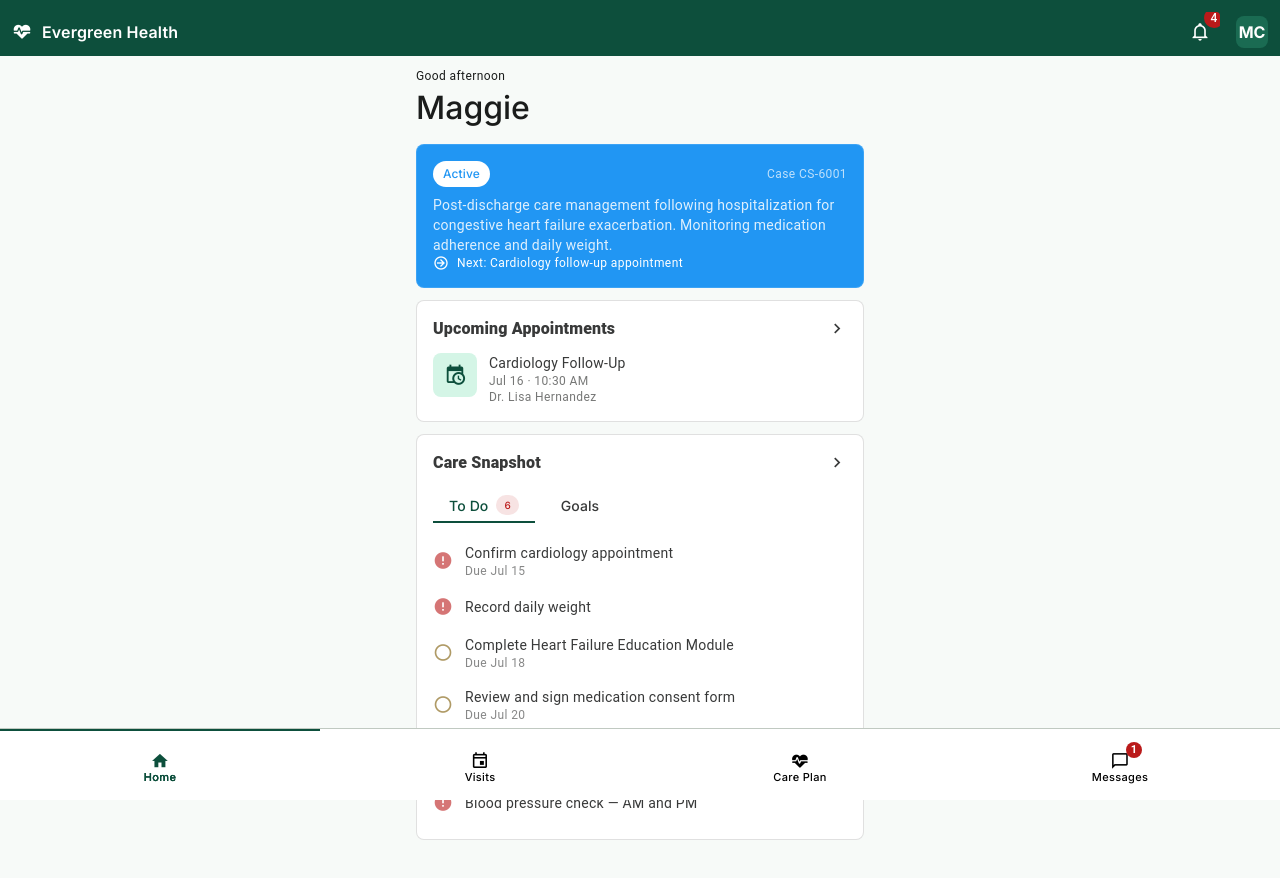
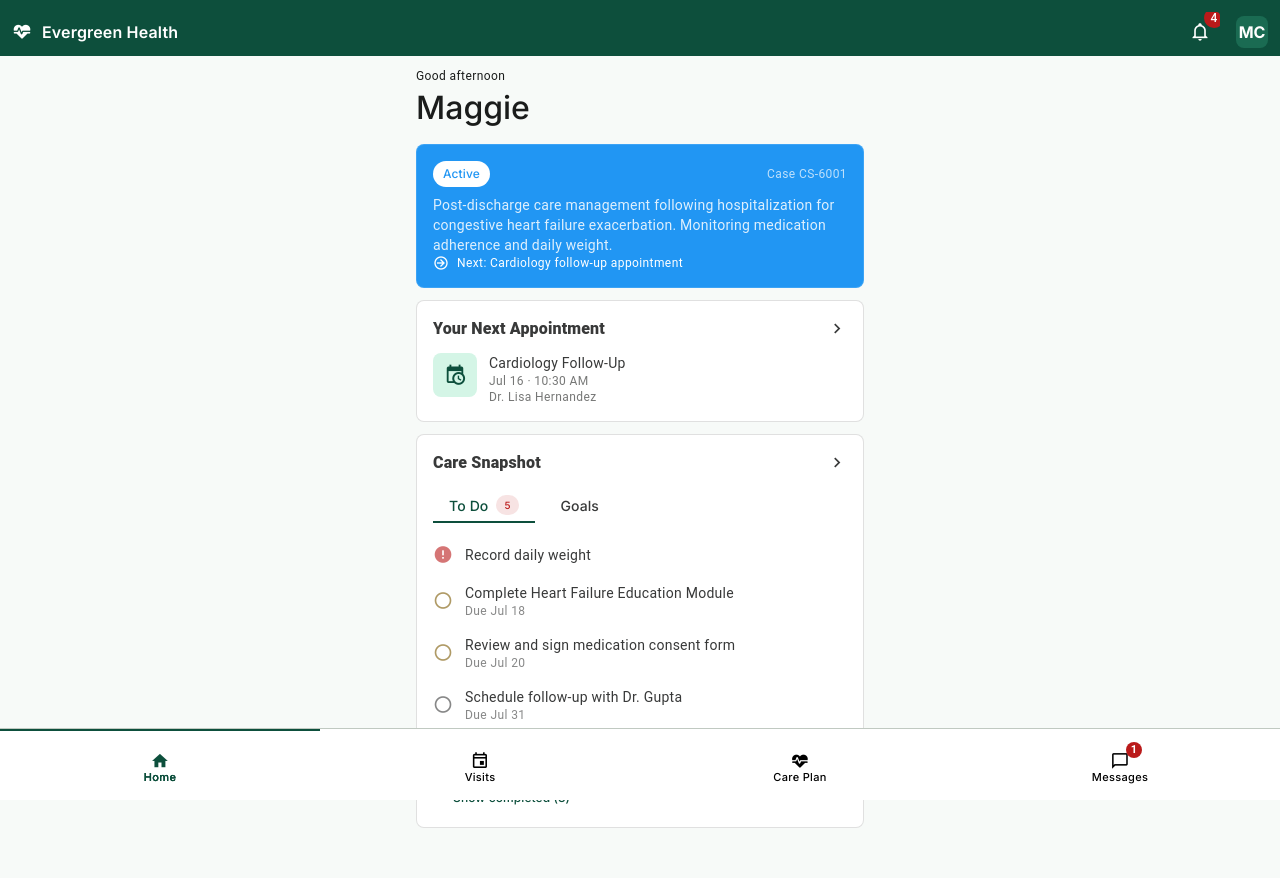
Before and after one commit to glo-kim/my-capstone-mobile, a Vue app: page / in a window 1280 px wide. Shown: the top 878 px of the page. Built offline with nearby package versions, Linux system fonts and the light colour scheme.

Commit message:
feat: update appointment status to completed and add completed tasks section in HomeView

```diff
--- a/src/data/metrics.json
+++ b/src/data/metrics.json
@@ -220,7 +220,8 @@
       "type": "confirm-appointment",
       "priority": "high",
       "dueDate": "2026-07-15",
-      "status": "pending",
+      "status": "completed",
+      "completedDate": "2026-07-13",
       "createdDate": "2026-07-10",
       "assignedBy": "Gloria Kim"
     },
--- a/src/views/HomeView.vue
+++ b/src/views/HomeView.vue
@@ -27,7 +27,7 @@
       <!-- Next Appointment -->
       <v-card class="pa-4" @click="$router.push('/appointments')">
         <div class="d-flex align-center justify-space-between mb-3">
-          <p class="text-title-medium text-on-surface">Upcoming Appointments</p>
+          <p class="text-title-medium text-on-surface">Your Next Appointment</p>
           <v-icon color="on-surface-variant" size="20">mdi-chevron-right</v-icon>
         </div>
         <div class="d-flex align-start ga-3">
@@ -79,6 +79,32 @@
                 <v-list-item-subtitle v-if="task.dueDate" class="text-body-small">
                   Due {{ formatDate(task.dueDate) }}
                 </v-list-item-subtitle>
+              </v-list-item>
+            </v-list>
+
+            <!-- Completed Tasks -->
+            <v-btn
+              variant="text"
+              color="primary"
+              size="small"
+              class="mt-3 px-0"
+              @click="showCompleted = !showCompleted"
+            >
+              <v-icon size="16" class="mr-1">{{ showCompleted ? 'mdi-chevron-up' : 'mdi-chevron-down' }}</v-icon>
+              {{ showCompleted ? 'Hide' : 'Show' }} completed ({{ completedTasks.length }})
+            </v-btn>
+            <v-list v-if="showCompleted" density="compact" class="pa-0 bg-transparent mt-2">
+              <v-list-item
+                v-for="task in completedTasks"
+                :key="task.id"
+                class="px-0"
+              >
+                <template #prepend>
+                  <v-icon color="success" size="20">
+                    mdi-checkbox-marked-circle
+                  </v-icon>
+                </template>
+                <v-list-item-title class="text-body-medium text-medium-emphasis" style="text-decoration: line-through">{{ task.title }}</v-list-item-title>
               </v-list-item>
             </v-list>
           </v-window-item>
@@ -146,6 +172,12 @@ const pendingTasks = computed(() =>
   data.tasks.filter(t => t.status === 'pending' || t.status === 'in-progress')
 )
 
+const completedTasks = computed(() =>
+  data.tasks.filter(t => t.status === 'completed')
+)
+
+const showCompleted = ref(false)
+
 const activeGoals = computed(() =>
   data.careGoals.filter(g => g.status === 'in-progress')
 )
```
